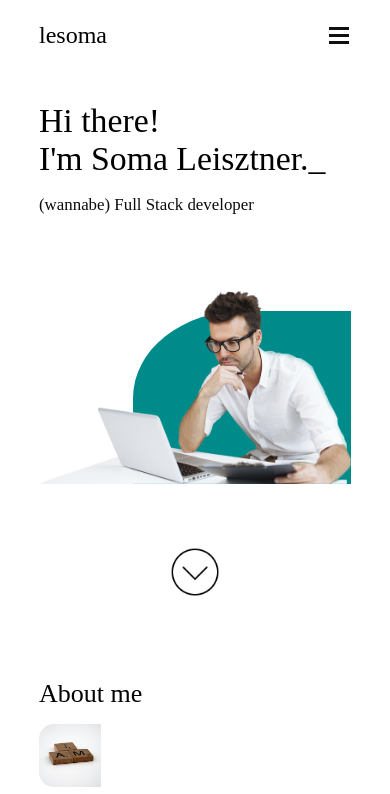
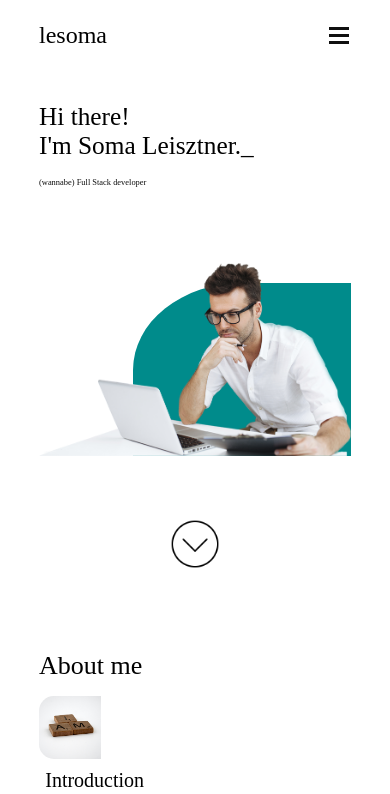
Before and after one commit to lesoma/lesoma.github.io, a plain HTML site: page index.html in a window 390 px wide. Shown: the top 794 px of the page. Drawn offline with Linux system fonts and the light colour scheme.

Commit message:
Update header.css

```diff
--- a/header.css
+++ b/header.css
@@ -86,3 +86,14 @@
         margin-bottom: 10%;
     }
 }
+
+@media (max-width: 450px) {
+    #greeting, #name {
+        font-size: 3vh;
+    }
+
+    #position {
+        font-size: 1vh;
+        margin-bottom: 10%;
+    }
+}
```
